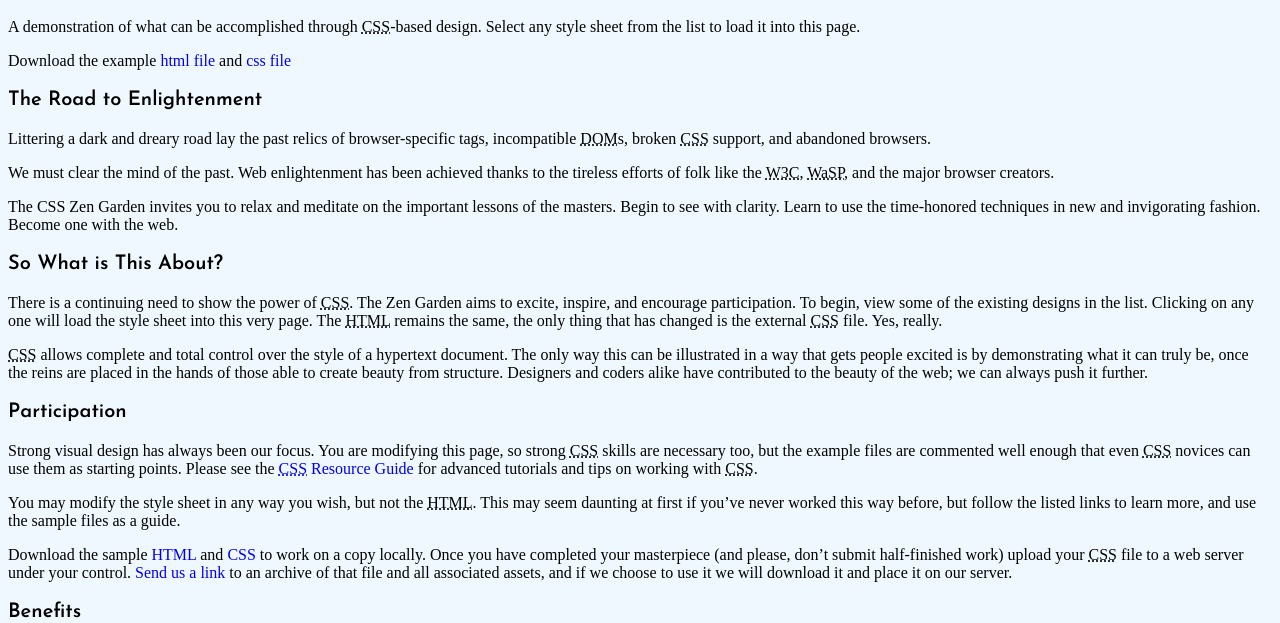
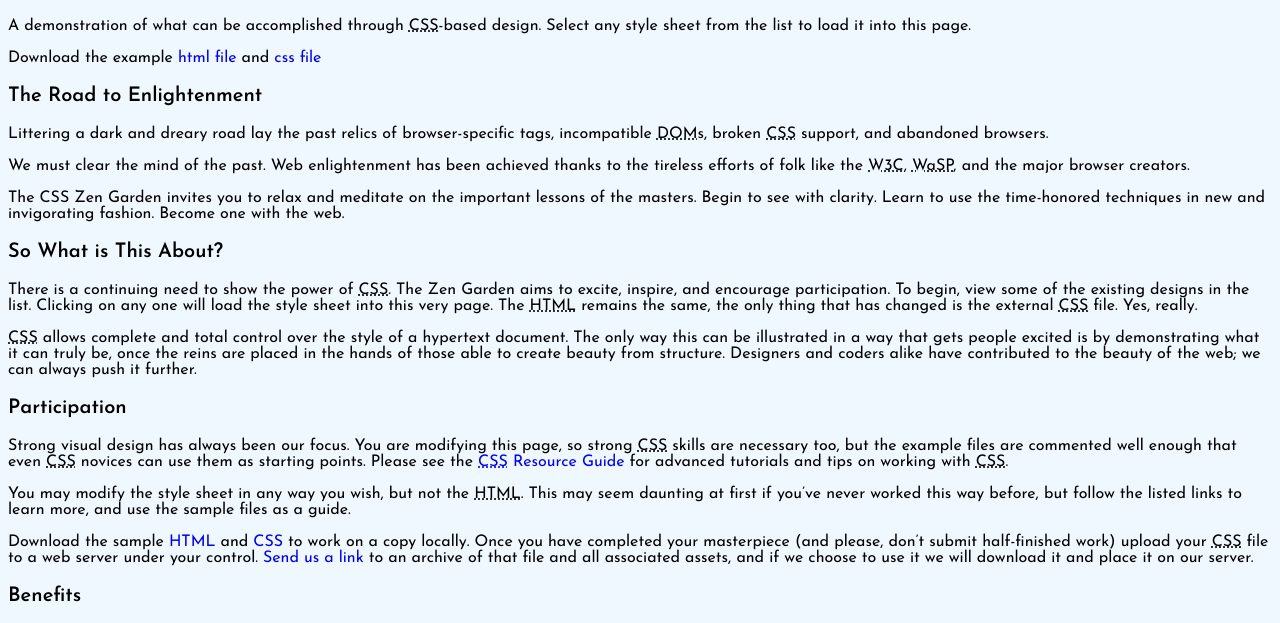
Before and after one commit to famm95/csszengarden, a plain HTML site: page index.html in a window 1280 px wide. Shown: the part 142-765 px from the top of the page. Drawn offline with Linux system fonts and the light colour scheme.

Commit message:
paragraph font

```diff
--- a/CSS/style.css
+++ b/CSS/style.css
@@ -18,6 +18,10 @@ h3 {
     font-size: 20px;
 }
 
+p {
+    font-family: 'Josefin Sans', sans-serif;
+}
+
 a {
     text-decoration: none;
 }
--- a/index.html
+++ b/index.html
@@ -4,6 +4,7 @@
 	<meta charset="utf-8">
 	<title>CSS Zen Garden: The Beauty of CSS Design</title>
     <link href="https://fonts.googleapis.com/css?family=Dancing+Script:700" rel="stylesheet">
+    <link href="https://fonts.googleapis.com/css?family=Josefin+Sans" rel="stylesheet">
     <link href="https://fonts.googleapis.com/css?family=Josefin+Sans:100i" rel="stylesheet">
     <link href="https://fonts.googleapis.com/css?family=Josefin+Sans:600" rel="stylesheet">
 
```
